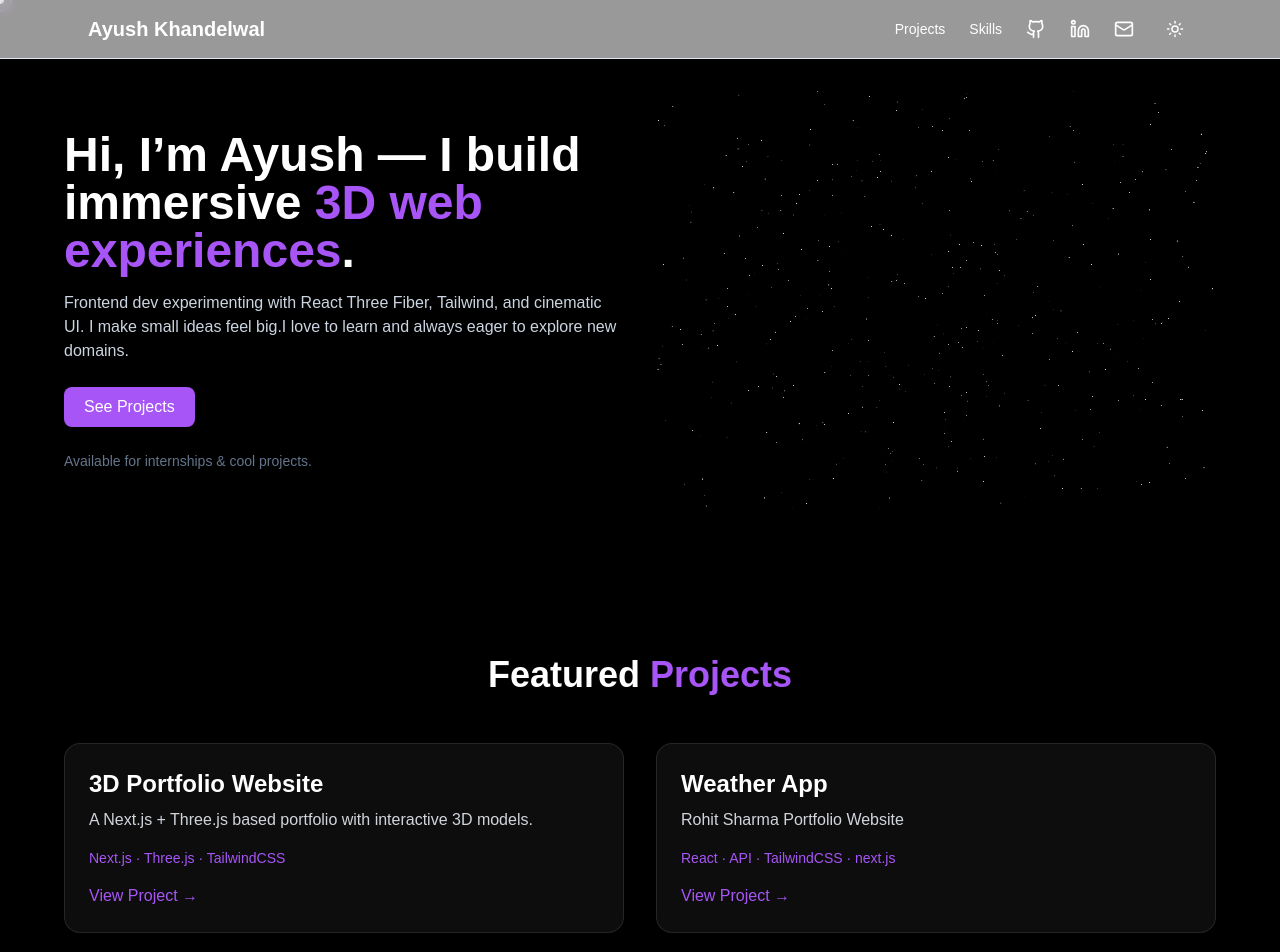
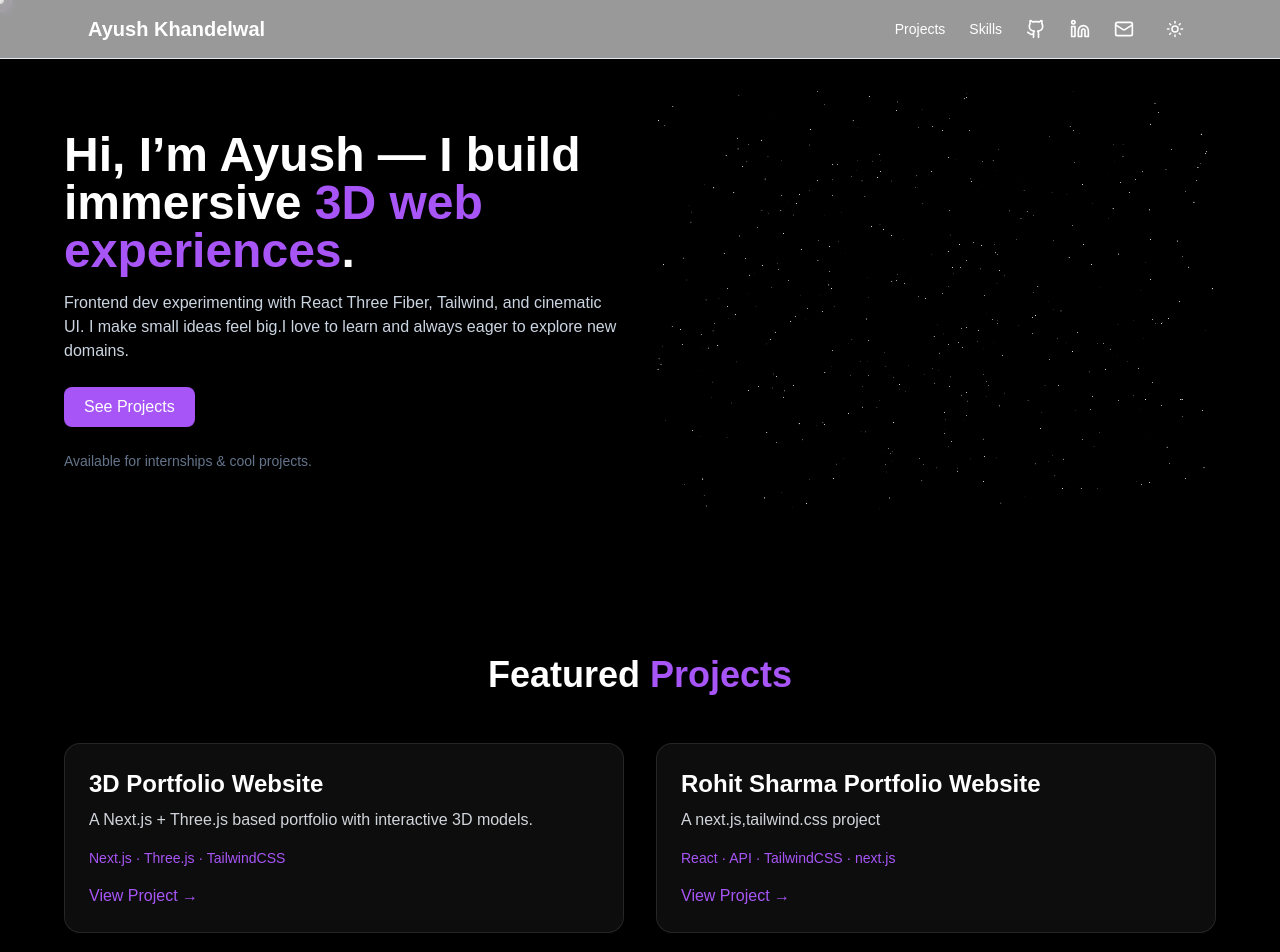
Before and after one commit to AyushKhandelwal2006/3d-portfolio, a Next.js app: page / in a window 1280 px wide. Shown: the top 952 px of the page. Built offline with nearby package versions, Linux system fonts and the light colour scheme.

Commit message:
added new links

```diff
--- a/components/Projects.js
+++ b/components/Projects.js
@@ -31,11 +31,11 @@ export default function Projects() {
 
         <div className="rounded-2xl border border-white/10 bg-white/5 p-6 hover:border-primary transition">
           <h3 className="text-2xl font-semibold mb-2">
-            Weather App
+            Rohit Sharma Portfolio Website
           </h3>
 
           <p className="text-gray-300 mb-4">
-            Rohit Sharma Portfolio Website
+            A next.js,tailwind.css project
           </p>
 
           <p className="text-sm text-primary mb-4">
```
